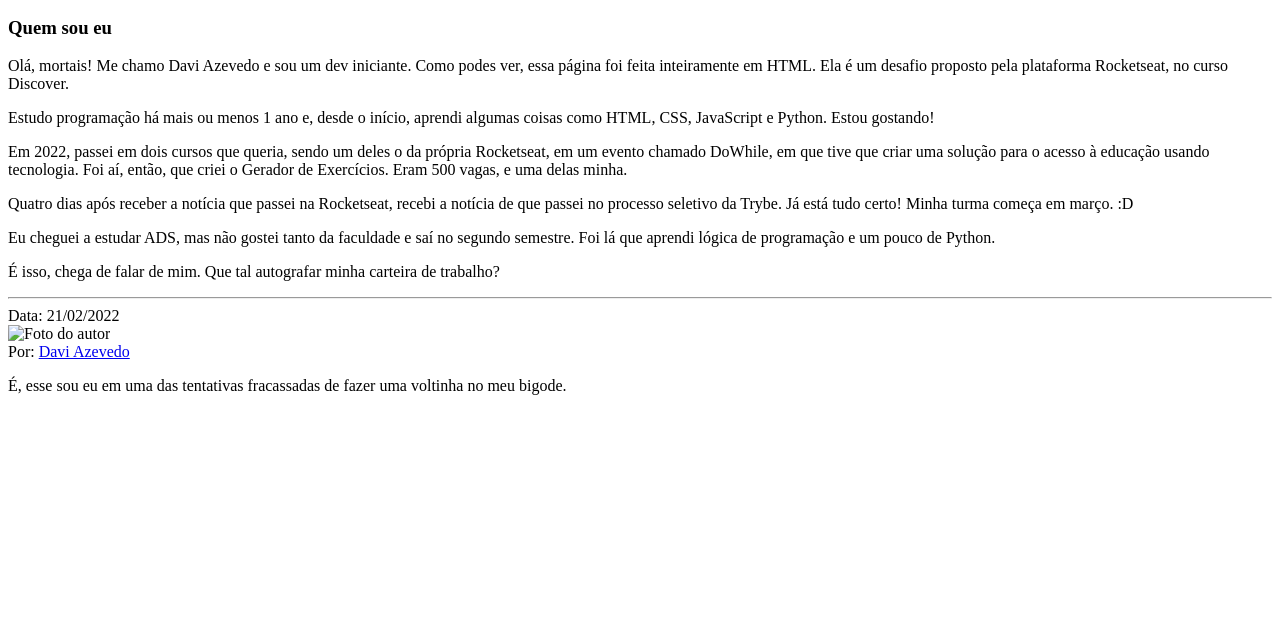
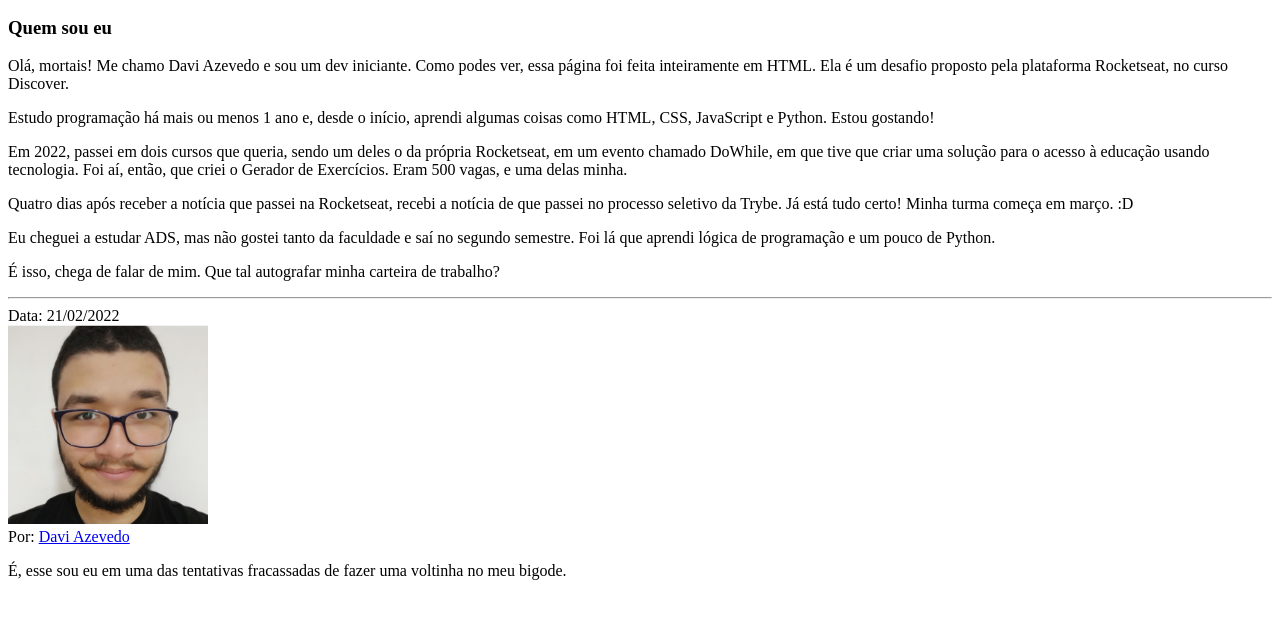
Before and after one commit to daviazev/blog-do-dev, a plain HTML site: page index.html in a window 1280 px wide. Shown: the part 100-718 px from the top of the page. Drawn offline with Linux system fonts and the light colour scheme.

Commit message:
Update index.html

```diff
--- a/index.html
+++ b/index.html
@@ -24,7 +24,7 @@
     <hr>
     <aside>
         Data: 21/02/2022 <br>
-        <img src="images/eu.jpg" alt="Foto do autor" width="200px"> <br>
+        <img src="eu.jpg" alt="Foto do autor" width="200px"> <br>
         Por: <a href="https://www.linkedin.com/in/davi-azevedo-a62267206/">Davi Azevedo</a>
         <p> É, esse sou eu em uma das tentativas fracassadas de fazer uma voltinha no meu bigode. </p>
     </aside>
```
